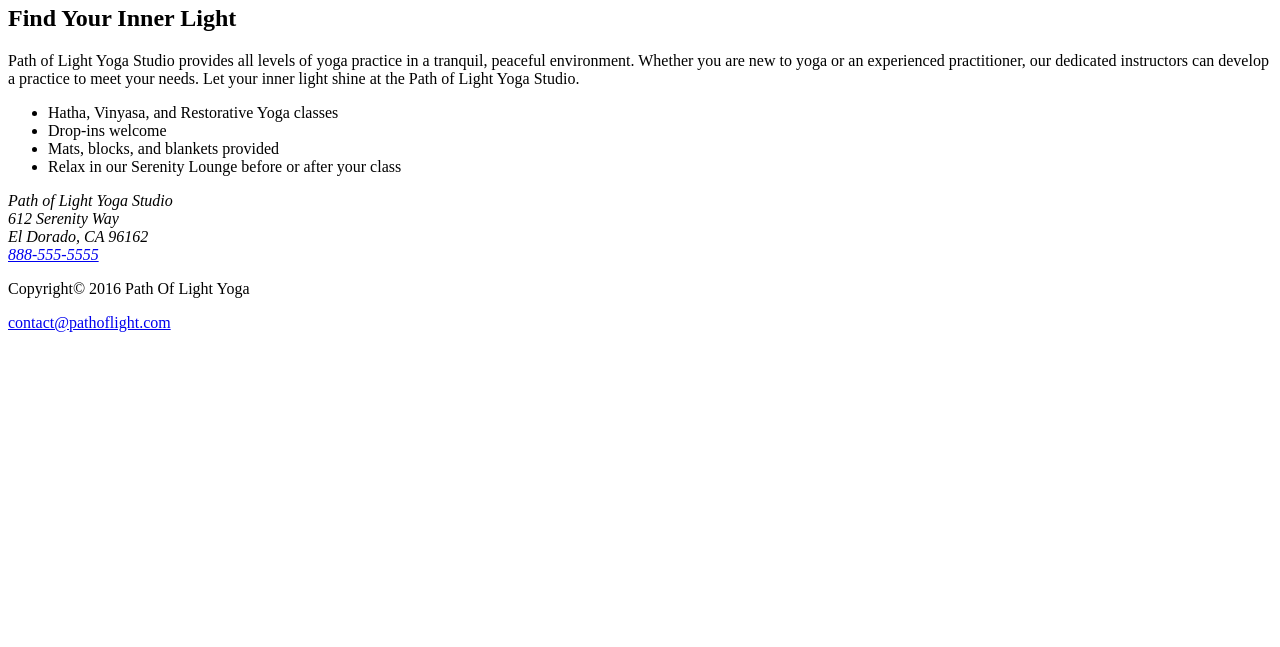
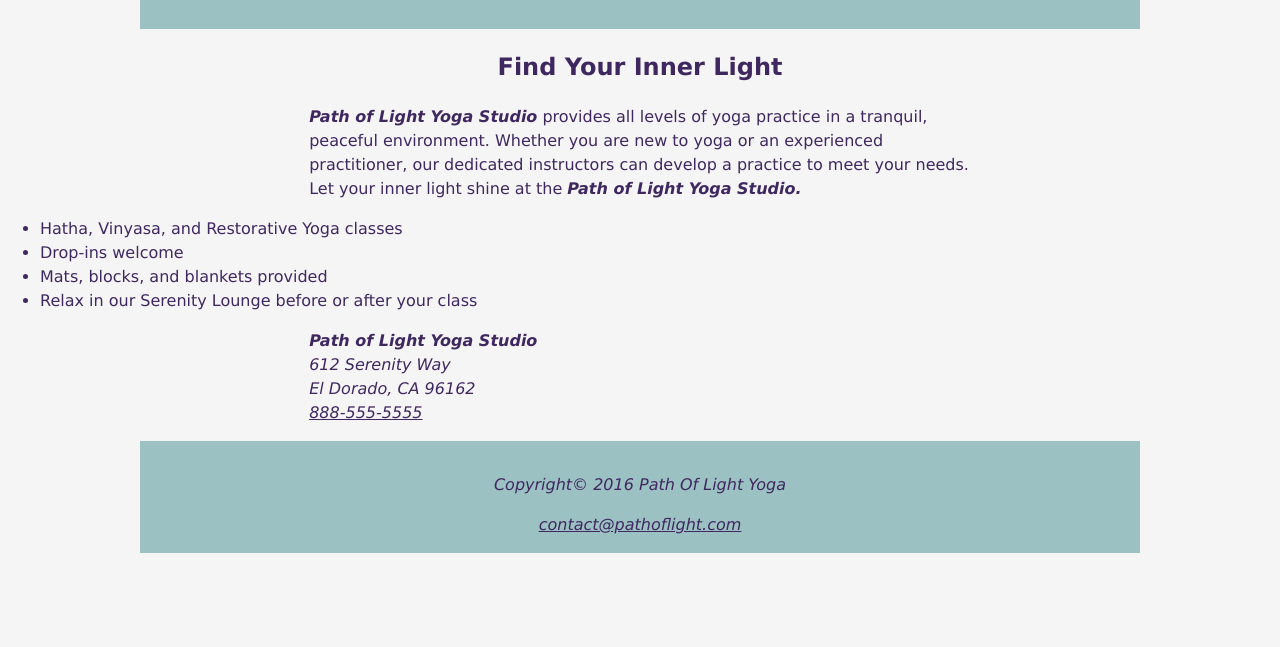
Before and after one commit to abisheksaokar/git215_setup, a plain HTML site: page index.html in a window 1280 px wide. Shown: the part 153-800 px from the top of the page. Drawn offline with Linux system fonts and the light colour scheme.

Commit message:
Update index.html
include yoga style sheet

```diff
--- a/index.html
+++ b/index.html
@@ -1,4 +1,5 @@
 <header>
+    <link rel="stylesheet" href="yoga.css">
     <h1>Path of Light Yoga Studio</h1>
     <nav>
         <ul>
```
